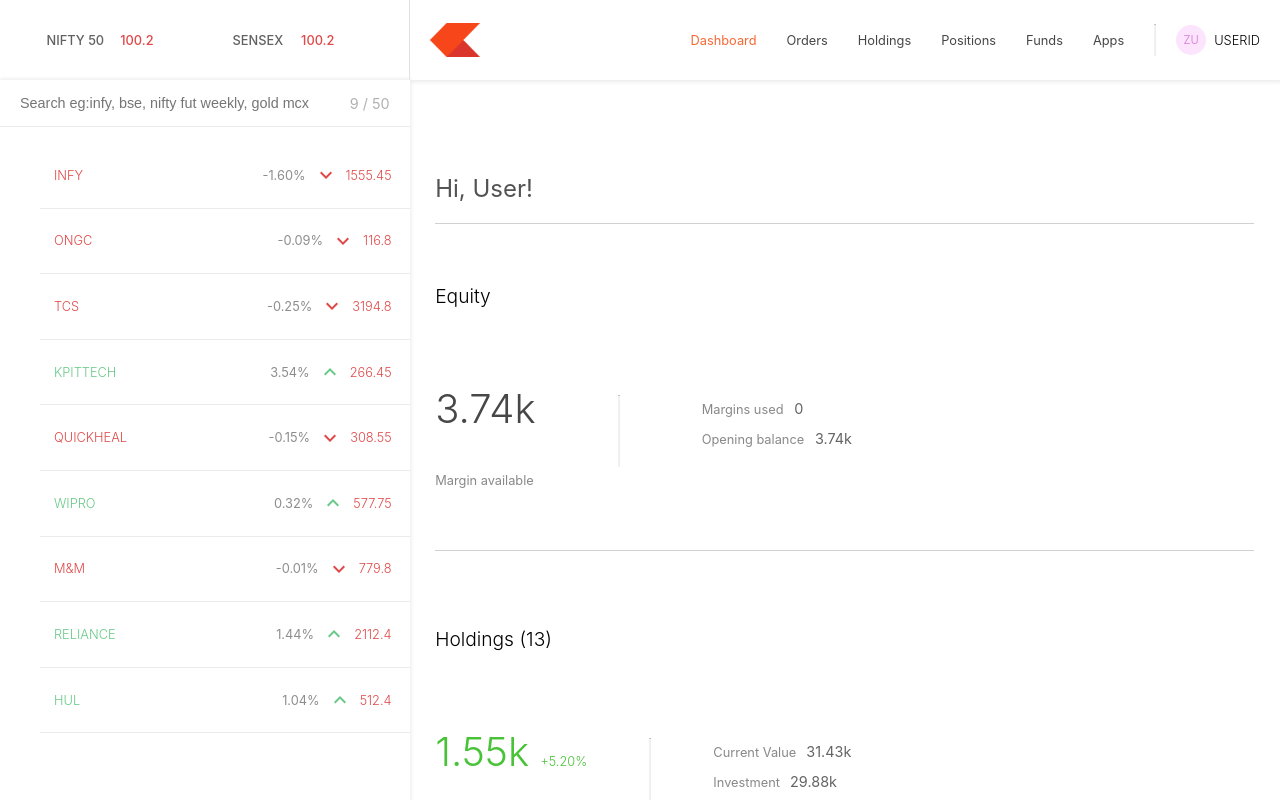
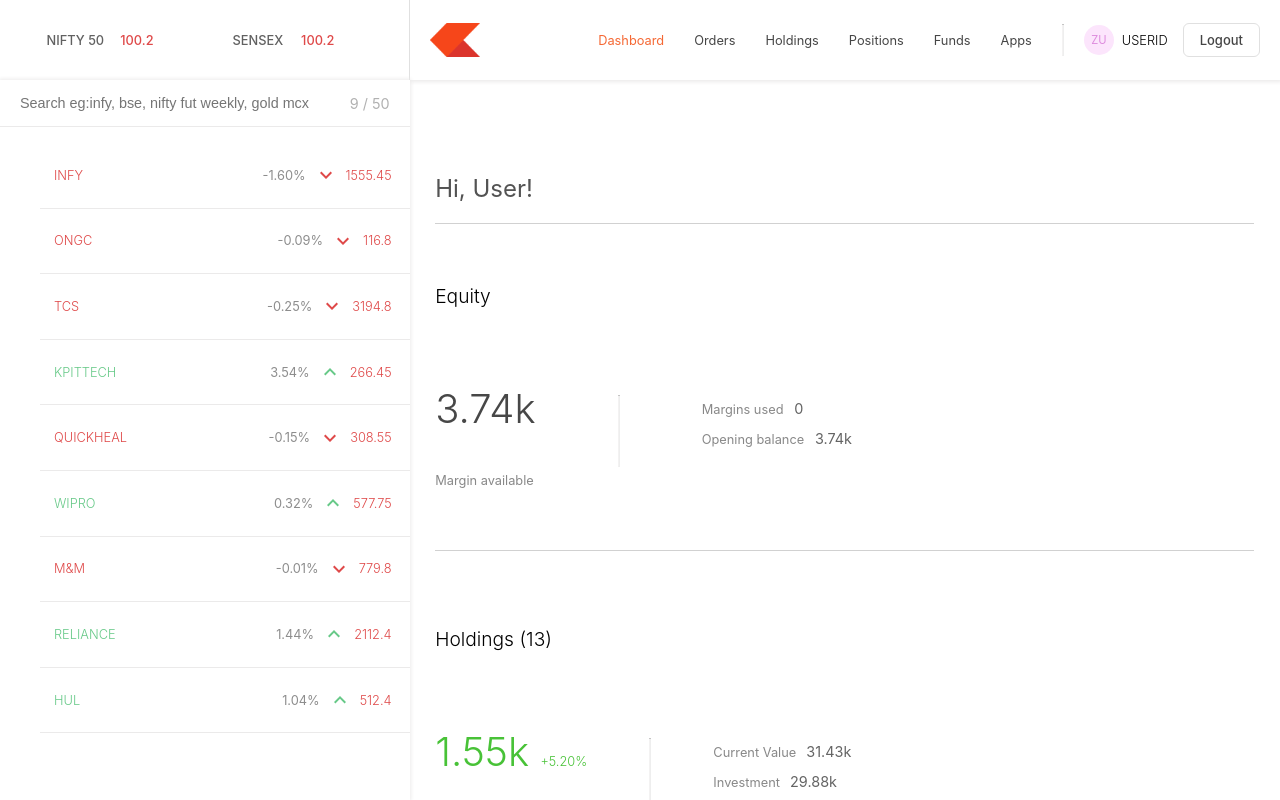
Before and after one commit to riyaaa15/stock-trading-platform, a React (Vite) app in the folder dashboard/: page / in a window 1280 px wide. Built offline with nearby package versions, Linux system fonts and the light colour scheme; sample sign-in values are in the browser's storage.

Commit message:
feat: add logout functionality and styling

```diff
--- a/dashboard/src/components/Menu.jsx
+++ b/dashboard/src/components/Menu.jsx
@@ -1,9 +1,12 @@
-import React, { useState } from "react";
-import { Link } from "react-router-dom";
+import { useState } from "react";
+import { Link, useNavigate } from "react-router-dom";
 
 const Menu = () => {
   const [selectedMenu, setSelectedMenu] = useState(0);
   const [isProfileDropdownOpen, setIsProfileDropdownOpen] = useState(false);
+
+  const navigate = useNavigate();
+
 
   const handleMenuClick = (index) => {
     setSelectedMenu(index);
@@ -11,6 +14,11 @@ const Menu = () => {
 
  const handleProfileClick = () => {
   setIsProfileDropdownOpen(!isProfileDropdownOpen);
+};
+
+const handleLogoutBtn = () => {
+  localStorage.removeItem("token");
+  navigate("/login", { replace: true });
 };
 
   const menuClass = "menu";
@@ -96,6 +104,7 @@ const Menu = () => {
           <div className="avatar">ZU</div>
           <p className="username">USERID</p>
         </div>
+        <div className="logout-button" onClick={handleLogoutBtn}>Logout</div>
       </div>
     </div>
   );
--- a/dashboard/src/index.css
+++ b/dashboard/src/index.css
@@ -841,3 +841,22 @@ hr {
 .action:hover {
   background-color: rgb(212, 212, 212);
 }
+
+.logout-button {
+  margin-left: 15px;
+  padding: 8px 16px;
+  border: 1px solid #e0e0e0;
+  border-radius: 6px;
+  background: white;
+  color: #444;
+  font-size: 13px;
+  font-weight: 500;
+  cursor: pointer;
+  transition: all 0.2s ease;
+}
+
+.logout-button:hover {
+   background: #fff0f0;
+  color: #e53935;
+  border-color: #ffcaca;
+}
```
